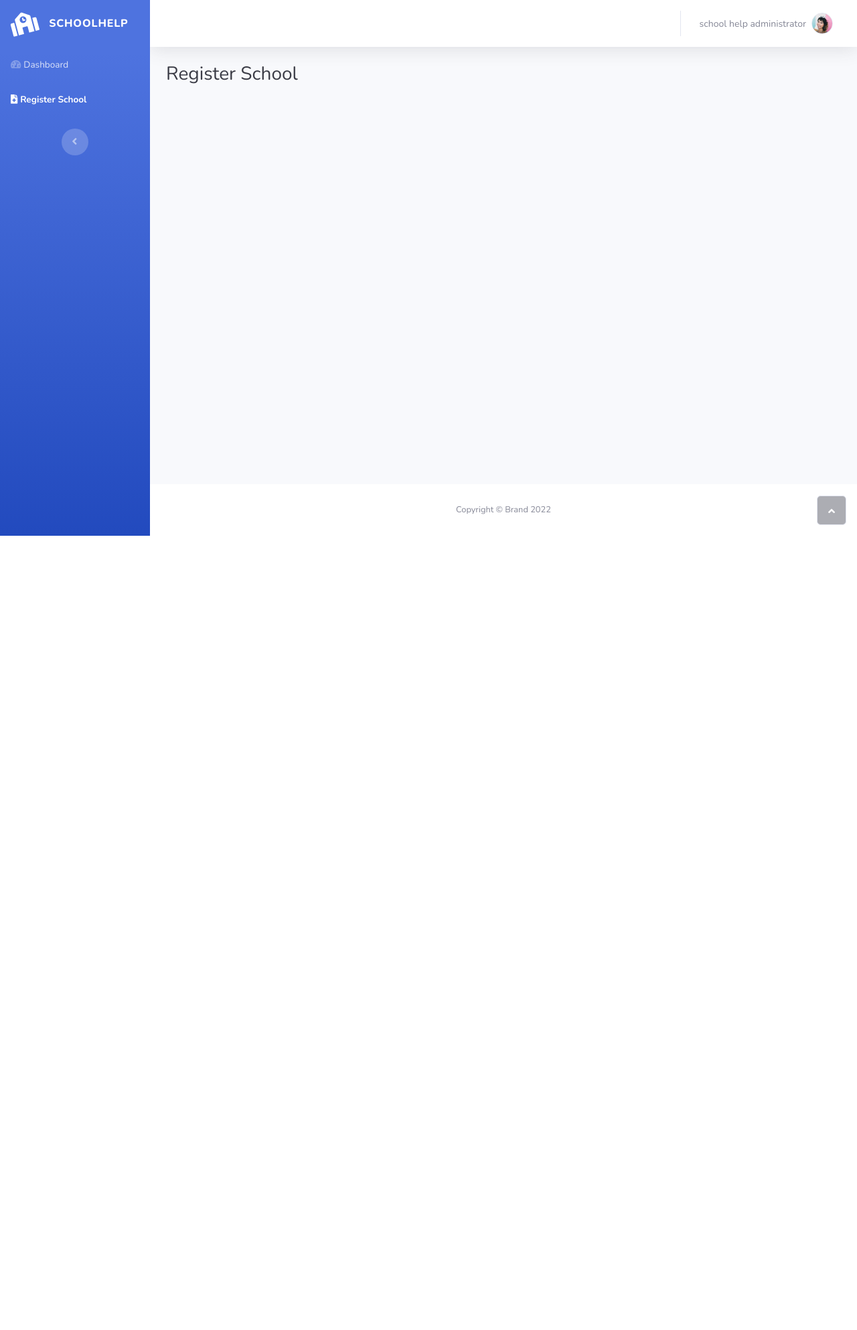
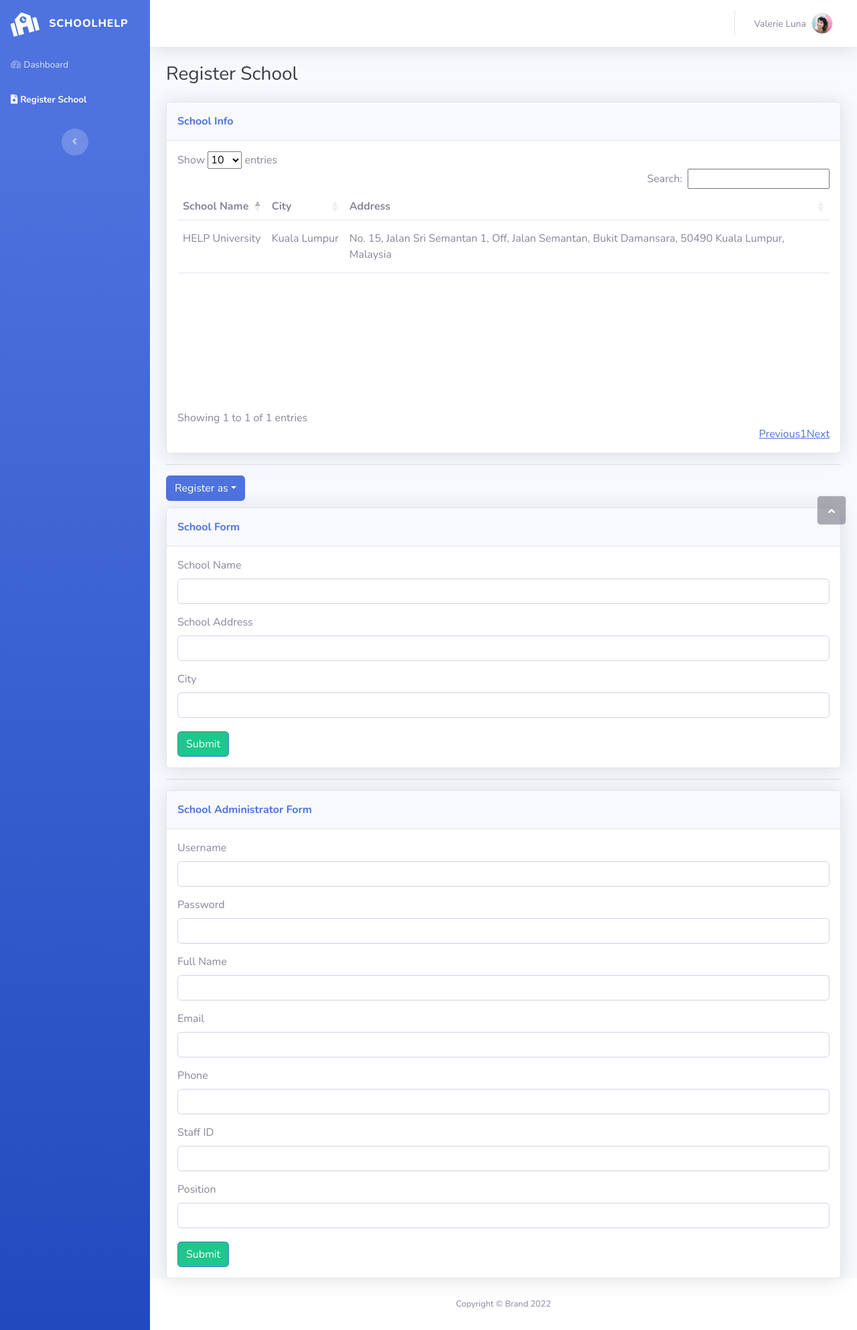
Before and after one commit to suryapradipta/SchoolHELP, a PHP site: page /pages/register-school.php in a window 1280 px wide. Shown: the whole page at 67% size. Before the commit the page ends 800 px from the top, so only its background shows below. Run offline with PHP 8.4, Linux system fonts and the light colour scheme; a user stored in the database is signed in; data comes from the database, SQL or seed files in the repository; lists and menus that the app fills with data are empty.

Commit message:
try datatables

```diff
--- /dev/null
+++ b/assets/bootstrap/css/datatables.css
@@ -0,0 +1 @@
+table.dataTable td{padding:15px 8px}.fontawesome-icons .the-icon svg{font-size:24px}
--- a/pages/home-administrator.php
+++ b/pages/home-administrator.php
@@ -51,7 +51,7 @@ if($_SESSION['loginas'] != 'administrator') {
                         <li class="nav-item dropdown no-arrow">
                             <div class="nav-item dropdown no-arrow"><a class="dropdown-toggle nav-link" aria-expanded="false" data-bs-toggle="dropdown" href="#"><span class="d-none d-lg-inline me-2 text-gray-600 small"> <?php echo $_SESSION ['fullname']?></span><img class="border rounded-circle img-profile" src="../assets/img/avatars/avatar1.jpeg"></a>
                                     <div class="dropdown-menu shadow dropdown-menu-end animated--grow-in"><a class="dropdown-item" href="#"><i class="fas fa-user fa-sm fa-fw me-2 text-gray-400"></i>&nbsp;Profile</a><a class="dropdown-item" href="#"><i class="fas fa-cogs fa-sm fa-fw me-2 text-gray-400"></i>&nbsp;Settings</a><a class="dropdown-item" href="#"><i class="fas fa-list fa-sm fa-fw me-2 text-gray-400"></i>&nbsp;Activity log</a>
-                                    <div class="dropdown-divider"></div><a class="dropdown-item" href="#"><i class="fas fa-sign-out-alt fa-sm fa-fw me-2 text-gray-400"></i>&nbsp;Logout</a>
+                                    <div class="dropdown-divider"></div><a class="dropdown-item" href="../logout.php"><i class="fas fa-sign-out-alt fa-sm fa-fw me-2 text-gray-400"></i>&nbsp;Logout</a>
                                 </div>
                             </div>
                         </li>
--- a/pages/register-school.php
+++ b/pages/register-school.php
@@ -12,8 +12,12 @@ if($_SESSION['loginas'] != 'administrator') {
 <head>
     <meta charset="utf-8">
     <meta name="viewport" content="width=device-width, initial-scale=1.0, shrink-to-fit=no">
-    <title>Blank Page - Brand</title>
+    <title>Table - Brand</title>
     <link rel="stylesheet" href="../assets/bootstrap/css/bootstrap.min.css">
+
+    <link rel="stylesheet" href="https://cdn.datatables.net/1.13.1/css/dataTables.bootstrap5.min.css">
+    <link rel="stylesheet" href="../assets/bootstrap/css/datatables.css">
+
     <link rel="stylesheet" href="https://fonts.googleapis.com/css?family=Nunito:200,200i,300,300i,400,400i,600,600i,700,700i,800,800i,900,900i&amp;display=swap">
     <link rel="stylesheet" href="../assets/fonts/fontawesome-all.min.css">
 </head>
@@ -53,23 +57,86 @@ if($_SESSION['loginas'] != 'administrator') {
                                     </form>
                                 </div>
                             </li>
-
                             <div class="d-none d-sm-block topbar-divider"></div>
                             <li class="nav-item dropdown no-arrow">
-                            <div class="nav-item dropdown no-arrow"><a class="dropdown-toggle nav-link" aria-expanded="false" data-bs-toggle="dropdown" href="#"><span class="d-none d-lg-inline me-2 text-gray-600 small"> <?php echo $_SESSION ['fullname']?></span><img class="border rounded-circle img-profile" src="../assets/img/avatars/avatar1.jpeg"></a>
+                                <div class="nav-item dropdown no-arrow"><a class="dropdown-toggle nav-link" aria-expanded="false" data-bs-toggle="dropdown" href="#"><span class="d-none d-lg-inline me-2 text-gray-600 small">Valerie Luna</span><img class="border rounded-circle img-profile" src="../assets/img/avatars/avatar1.jpeg"></a>
                                     <div class="dropdown-menu shadow dropdown-menu-end animated--grow-in"><a class="dropdown-item" href="#"><i class="fas fa-user fa-sm fa-fw me-2 text-gray-400"></i>&nbsp;Profile</a><a class="dropdown-item" href="#"><i class="fas fa-cogs fa-sm fa-fw me-2 text-gray-400"></i>&nbsp;Settings</a><a class="dropdown-item" href="#"><i class="fas fa-list fa-sm fa-fw me-2 text-gray-400"></i>&nbsp;Activity log</a>
-                                    <div class="dropdown-divider"></div><a class="dropdown-item" href="#"><i class="fas fa-sign-out-alt fa-sm fa-fw me-2 text-gray-400"></i>&nbsp;Logout</a>
+                                        <div class="dropdown-divider"></div><a class="dropdown-item" href="../logout.php"><i class="fas fa-sign-out-alt fa-sm fa-fw me-2 text-gray-400"></i>&nbsp;Logout</a>
                                     </div>
                                 </div>
                             </li>
                         </ul>
                     </div>
                 </nav>
+                <div class="container-fluid">
+                    <h3 class="text-dark mb-4">Register School</h3>
+                    <div class="card shadow">
+                        <div class="card-header py-3">
+                            <p class="text-primary m-0 fw-bold">School Info</p>
+                        </div>
+                        <div class="card-body">
+                            <table id="schoolinfotable" class="table overflow-auto" style="width: 100%;">
+                                <thead>
+                                <tr>
+                                    <th>School Name</th>
+                                    <th>City</th>
+                                    <th>Address</th>
+                                </tr>
+                                </thead>
+                                <tbody>
 
+                                <?php
+                                include "connection.php";
+                                $query = ("SELECT * FROM `school`");
+                                $result = mysqli_query($connect, $query);
 
-            <div class="container-fluid">
-                <h3 class="text-dark mb-1">Register School</h3>
+                                if ($result->num_rows > 0) {
+                                    while ($row = $result->fetch_assoc()) {
+                                        echo '<tr>';
+                                        echo '<td>' . $row["schoolname"] . '</td>';
+                                        echo '<td>' . $row["city"] . '</td>';
+                                        echo '<td>' . $row["address"] . '</td>';
+                                        echo '</tr>';
+                                    }
+                                }
+                                ?>
+                                </tbody>
+                            </table>
+                        </div>
+                    </div>
+                    <hr>
+                    <div class="dropdown"><button class="btn btn-primary dropdown-toggle" aria-expanded="false" data-bs-toggle="dropdown" type="button" style="margin-bottom: 10px;">Register as</button>
+                        <div class="dropdown-menu">
+                            <a class="dropdown-item" href="#">School</a>
+                            <a class="dropdown-item" href="#">School Administrator</a>
 
+                        </div>
+                    </div>
+                    <div class="card shadow">
+                        <div class="card-header py-3">
+                            <p class="text-primary m-0 fw-bold">School Form</p>
+                        </div>
+                        <div class="card-body"><label class="form-label">School Name</label>
+                            <div class="input-group"><input class="form-control" type="text"></div><label class="form-label" style="margin-top: 15px;">School Address</label>
+                            <div class="input-group"><input class="form-control" type="text"></div><label class="form-label" style="margin-top: 15px;">City</label>
+                            <div class="input-group"><input class="form-control" type="text"></div><button class="btn btn-primary" type="button" style="background: var(--bs-green);margin-top: 20px;">Submit</button>
+                        </div>
+                    </div>
+                    <hr>
+                    <div class="card shadow">
+                        <div class="card-header py-3">
+                            <p class="text-primary m-0 fw-bold">School Administrator Form</p>
+                        </div>
+                        <div class="card-body"><label class="form-label">Username</label>
+                            <div class="input-group"><input class="form-control" type="text"></div><label class="form-label" style="margin-top: 15px;">Password</label>
+                            <div class="input-group"><input class="form-control" type="password"></div><label class="form-label" style="margin-top: 15px;">Full Name</label>
+                            <div class="input-group"><input class="form-control" type="text"></div><label class="form-label" style="margin-top: 15px;">Email</label>
+                            <div class="input-group"><input class="form-control" type="text"></div><label class="form-label" style="margin-top: 15px;">Phone</label>
+                            <div class="input-group"><input class="form-control" type="number"></div><label class="form-label" style="margin-top: 15px;">Staff ID</label>
+                            <div class="input-group"><input class="form-control" type="text"></div><label class="form-label" style="margin-top: 15px;">Position</label>
+                            <div class="input-group"><input class="form-control" type="text"></div><button class="btn btn-primary" type="button" style="background: var(--bs-green);margin-top: 20px;">Submit</button>
+                        </div>
+                    </div>
                 </div>
             </div>
             <footer class="bg-white sticky-footer">
@@ -82,6 +149,16 @@ if($_SESSION['loginas'] != 'administrator') {
     <script src="../assets/bootstrap/js/bootstrap.min.js"></script>
     <script src="../assets/js/bs-init.js"></script>
     <script src="../assets/js/theme.js"></script>
+
+    <script src="https://code.jquery.com/jquery-3.6.1.min.js" integrity="sha256-o88AwQnZB+VDvE9tvIXrMQaPlFFSUTR+nldQm1LuPXQ=" crossorigin="anonymous"></script>
+    <script src="//cdn.datatables.net/1.13.1/js/jquery.dataTables.min.js"></script>
+
+    <script>
+        $('#schoolinfotable').dataTable({
+            scrollY: 270,
+            scrollX: true,
+        });
+    </script>
 </body>
 
 </html>
```
Also changed, not shown: assets/bootstrap/css/dataTables.bootstrap5.min.css (added). Lines whose indentation alone changed are shown as unchanged.
